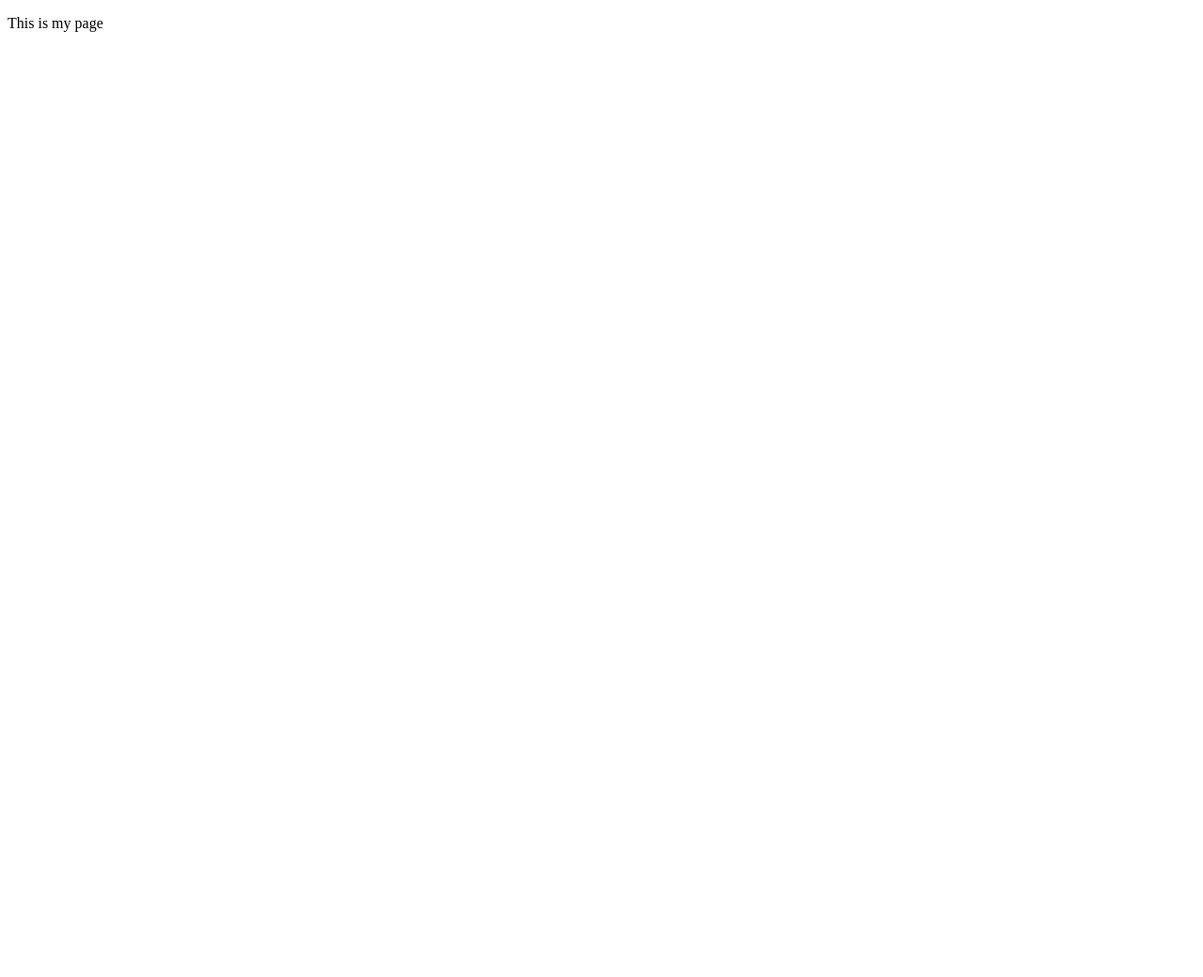
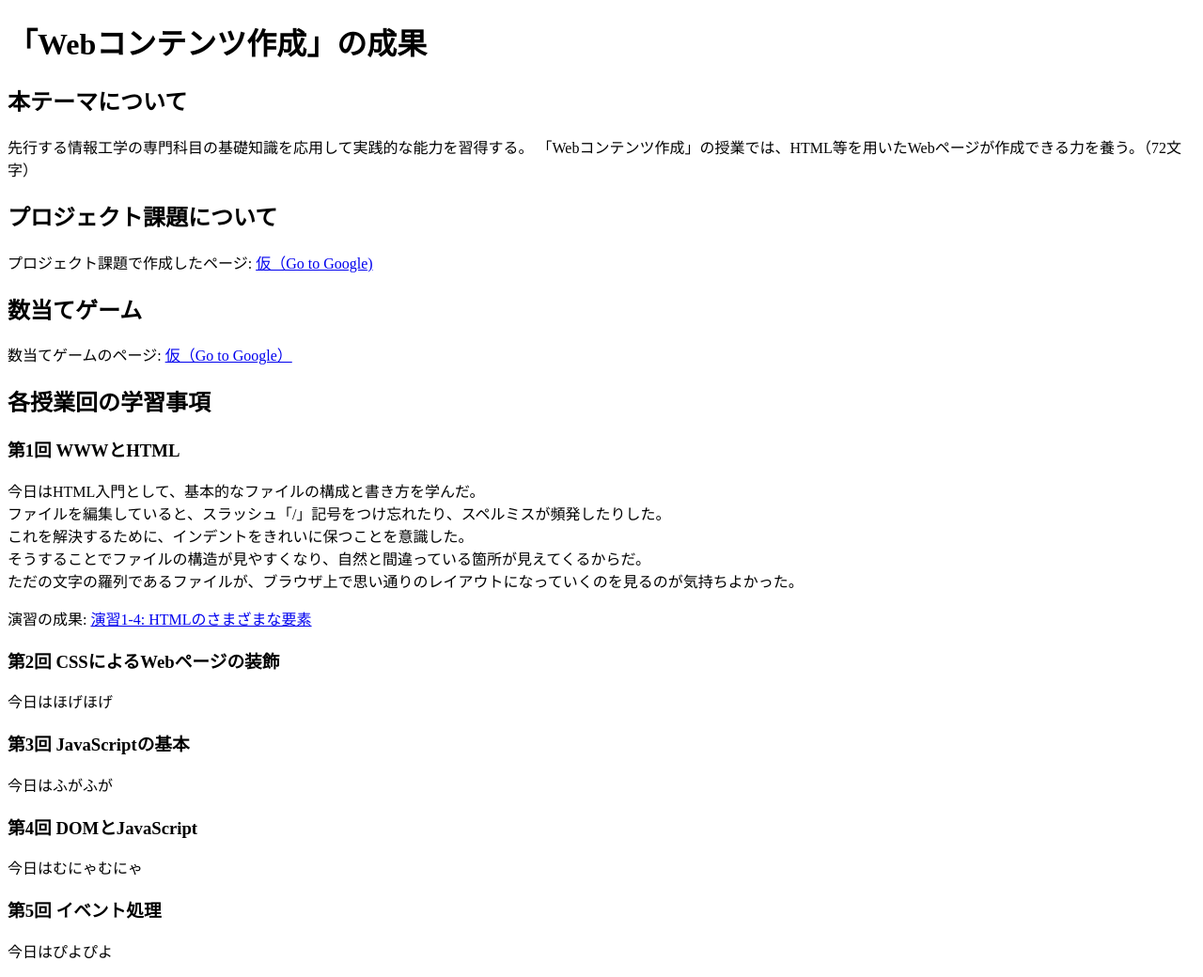
Before and after one commit to G484942024/medialabo, a plain HTML site: page index.html in a window 1280 px wide. Shown: the whole page at 94% size. Before the commit the page ends 800 px from the top, so only its background shows below. Drawn offline with Linux system fonts and the light colour scheme.

Commit message:
index.htmlを更新-第1回

```diff
--- a/index.html
+++ b/index.html
@@ -5,6 +5,38 @@
         <title>My test page</title>
     </head>
     <body>
-    <p>This is my page</p>
+        <h1>「Webコンテンツ作成」の成果</h1>
+
+        <h2>本テーマについて</h2>
+        <p>先行する情報工学の専門科目の基礎知識を応用して実践的な能力を習得する。
+        「Webコンテンツ作成」の授業では、HTML等を用いたWebページが作成できる力を養う。（72文字）</p>
+
+        <h2>プロジェクト課題について</h2>
+        <p>プロジェクト課題で作成したページ: <a href="https://www.google.com">仮（Go to Google)</a></p>
+
+        <h2>数当てゲーム</h2>
+        <p>数当てゲームのページ: <a href="https://www.google.com">仮（Go to Google）</a></p>
+
+        <h2>各授業回の学習事項</h2>
+
+        <h3>第1回 WWWとHTML</h3>
+        <p>今日はHTML入門として、基本的なファイルの構成と書き方を学んだ。<br>
+        ファイルを編集していると、スラッシュ「/」記号をつけ忘れたり、スペルミスが頻発したりした。<br>
+        これを解決するために、インデントをきれいに保つことを意識した。<br>
+        そうすることでファイルの構造が見やすくなり、自然と間違っている箇所が見えてくるからだ。<br>
+        ただの文字の羅列であるファイルが、ブラウザ上で思い通りのレイアウトになっていくのを見るのが気持ちよかった。</p>
+        <p>演習の成果: <a href="./practice-html/elements.html">演習1-4: HTMLのさまざまな要素</a></p>
+
+        <h3>第2回 CSSによるWebページの装飾</h3>
+        <p>今日はほげほげ</p>
+
+        <h3>第3回 JavaScriptの基本</h3>
+        <p>今日はふがふが</p>
+
+        <h3>第4回 DOMとJavaScript</h3>
+        <p>今日はむにゃむにゃ</p>
+
+        <h3>第5回 イベント処理</h3>
+        <p>今日はぴよぴよ</p>
     </body>
 </html>
```
Lines whose indentation alone changed are shown as unchanged.
